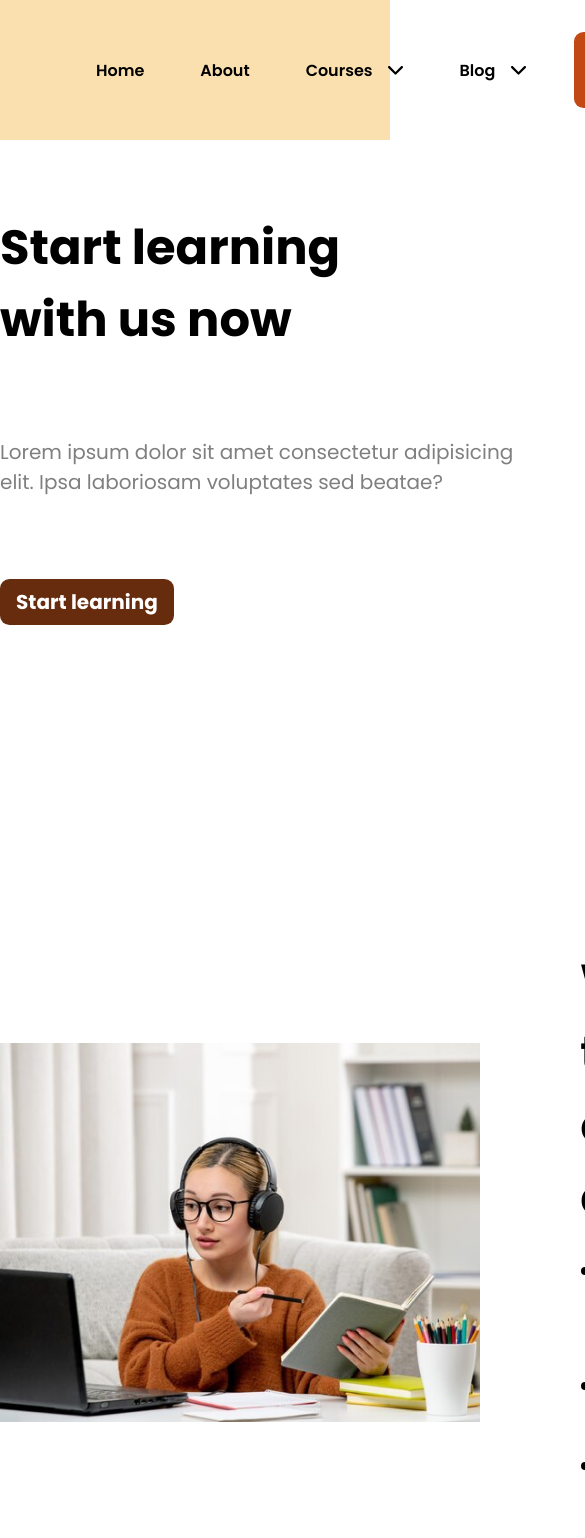
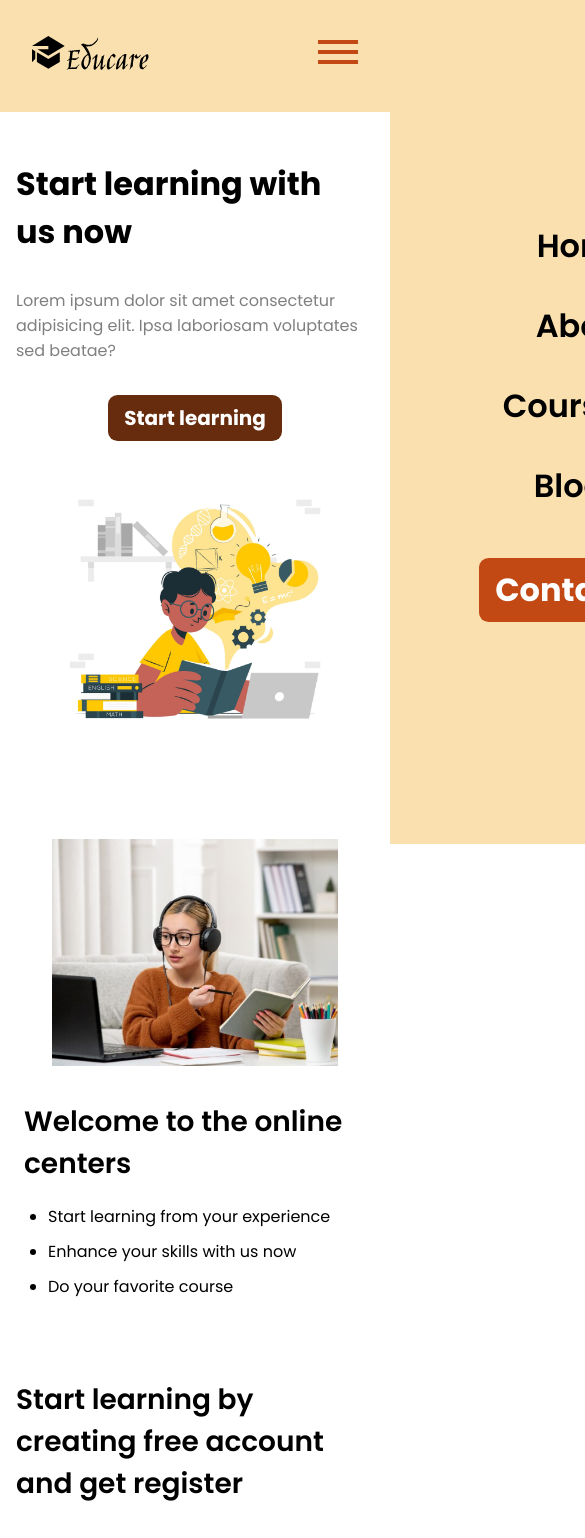
Before and after one commit to N1Code7/education-landing-page, a React (Vite) app: page / in a window 390 px wide. Shown: the top 1538 px of the page, 585 px wide, since content can reach past the window. Built offline with nearby package versions, Linux system fonts and the light colour scheme.

Commit message:
📱 add responsive

```diff
--- a/src/components/Header.tsx
+++ b/src/components/Header.tsx
@@ -1,13 +1,25 @@
+import { useState } from "react";
 import ArrowDown from "../assets/svg/ArrowDown";
 import Logo from "../assets/svg/Logo";
 import Button from "./Button";
 
 const Header = () => {
+  const [openMenu, setOpenMenu] = useState(false);
+
   return (
     <header>
       <Logo />
 
-      <nav>
+      <button
+        className={`burger ${openMenu ? "active" : ""}`}
+        onClick={() => setOpenMenu((prev) => !prev)}
+      >
+        <span className="bar"></span>
+        <span className="bar"></span>
+        <span className="bar"></span>
+      </button>
+
+      <nav className={`${openMenu ? "active" : null}`}>
         <ul>
           <li>Home</li>
           <li>About</li>
--- a/src/sass/_globals.scss
+++ b/src/sass/_globals.scss
@@ -42,7 +42,8 @@ $grey: hsla(0, 0%, 0%, 0.5);
 //
 
 body,
-button {
+button,
+input {
   font-family: "Poppins", sans-serif;
 }
 
@@ -54,40 +55,104 @@ main {
 h2 {
   font-size: 3rem;
   font-weight: 600;
+
+  @include to(600) {
+    max-width: calc(100vw - 3rem);
+    font-size: 1.75rem;
+  }
 }
 
 section {
-  padding-bottom: 15rem;
+  padding: 0 1rem 15rem;
+
+  @include to(600) {
+    padding-bottom: 5rem;
+  }
 }
 
 .hero {
   display: grid;
   grid-template-columns: repeat(2, 1fr);
   grid-template-rows: repeat(3, auto);
-  column-gap: 2rem;
+  column-gap: clamp(1px, 0.5vw, 2rem);
+
+  @include to(1000) {
+    grid-template-columns: 1fr;
+    column-gap: 0;
+    row-gap: 2rem;
+
+    width: fit-content;
+    margin: 10rem auto 0;
+  }
+
+  @include from(1100) {
+    padding-inline: 0;
+  }
 
   h1 {
     width: 26.75rem;
     font-size: 3rem;
     font-weight: 700;
+
+    @include to(600) {
+      max-width: calc(100vw - 3rem);
+      font-size: 2rem;
+    }
   }
 
   p {
     width: 34.375rem;
     color: $grey;
     font-size: 1.25rem;
+
+    @include to(600) {
+      max-width: calc(100vw - 2rem);
+      font-size: 1rem;
+    }
+  }
+
+  button {
+    @include to(600) {
+      justify-self: center;
+    }
   }
 
   aside {
     grid-column: 2/3;
     grid-row: 1 / 4;
+
+    img {
+      @include to(1100) {
+        display: block;
+        width: 80%;
+        margin: 0 auto;
+      }
+    }
+
+    @include to(1000) {
+      grid-column: auto;
+      grid-row: auto;
+    }
   }
 }
 
 .course {
   display: flex;
+  flex-direction: column;
   align-items: center;
-  gap: 6.25rem;
+  gap: clamp(2rem, 9vw, 6.25rem);
+
+  @include from(1100) {
+    flex-direction: row;
+  }
+
+  img {
+    width: 80%;
+
+    @include from(600) {
+      width: auto;
+    }
+  }
 
   .right {
     h2 {
@@ -103,30 +168,60 @@ section {
 
     li {
       list-style-type: disc;
-      font-size: 1.5rem;
+      font-size: 1rem;
+
+      @include from(600) {
+        font-size: 1.5rem;
+      }
     }
   }
 }
 
 .subscribe {
   display: grid;
-  grid-template-columns: repeat(2, auto);
-  grid-template-rows: repeat(2, auto);
-  column-gap: 5.69rem;
-  row-gap: 6.83rem;
+  grid-template-columns: 1fr;
+  // grid-template-rows: repeat(2, auto);
+  row-gap: clamp(2rem, 9vw, 6.83rem);
+
+  img {
+    justify-self: center;
+    width: 80%;
+
+    @include from(600) {
+      width: auto;
+    }
+
+    @include from(1100) {
+      justify-self: auto;
+    }
+  }
+
+  @include from(1100) {
+    grid-template-columns: repeat(2, auto);
+    column-gap: 5.69rem;
+  }
 
   form {
-    grid-column: 1/3;
     display: flex;
+    flex-wrap: wrap;
+    // flex-direction: column;
     justify-content: space-between;
+    gap: 1.5rem;
     padding: 2.5rem;
     background-color: $bg;
+
+    @include from(1100) {
+      grid-column: 1/3;
+      flex-direction: row;
+    }
   }
 
   input {
-    width: 18.75rem;
+    flex: 2 18.75rem;
     height: 4rem;
     border: none;
+    text-align: center;
+    font-size: 1.25rem;
 
     &::placeholder {
       text-align: center;
@@ -143,14 +238,28 @@ section {
 
 .community {
   position: relative;
-  height: 48.75rem;
+  display: flex;
+  flex-direction: column;
+  justify-content: center;
+  align-items: center;
+  min-height: calc(100vh - 7rem);
   padding-bottom: 0;
 
+  @include from(1100) {
+    display: block;
+    height: 48.75rem;
+    min-height: auto;
+  }
+
   .text {
-    position: absolute;
-    top: 4rem;
+    margin: 0 auto;
     text-align: center;
     z-index: 2;
+
+    @include from(1100) {
+      position: absolute;
+      top: 4rem;
+    }
 
     h2 {
       max-width: 32rem;
@@ -168,33 +277,51 @@ section {
   }
 
   img:not(.ellipse) {
-    position: absolute;
-    bottom: 0;
-    right: 0;
+    display: block;
+    width: 100%;
+
+    @include from(1100) {
+      position: absolute;
+      bottom: 0;
+      right: -5rem;
+    }
   }
 
   .ellipse {
     position: absolute;
     z-index: 3;
     animation: randomMove 5s infinite linear;
+    width: 3rem;
+    aspect-ratio: 1;
+
+    @include from(600) {
+      width: auto;
+    }
 
     &:nth-of-type(1) {
-      top: 33.44rem;
-      left: 19.81rem;
+      top: 61%;
+      left: 29%;
     }
     &:nth-of-type(2) {
       top: 0;
-      left: 37.31rem;
+      left: 55%;
       animation-delay: 0.3s;
+
+      @include from(600) {
+        left: 80%;
+      }
+      @include from(1100) {
+        left: 55%;
+      }
     }
     &:nth-of-type(3) {
-      top: 25.06rem;
-      left: 2.5rem;
+      top: 49%;
+      left: 4%;
       animation-delay: 0.6s;
     }
     &:nth-of-type(4) {
-      top: 10.31rem;
-      left: 57.44rem;
+      top: 23%;
+      left: 85%;
       animation-delay: 0.9s;
     }
   }
--- /dev/null
+++ b/src/sass/components/_burger.scss
@@ -0,0 +1,69 @@
+.burger {
+  position: fixed;
+  top: 2rem;
+  right: 2rem;
+  z-index: 6;
+  display: none;
+  border: none;
+  cursor: pointer;
+
+  @include to(1000) {
+    display: flex;
+    flex-direction: column;
+    justify-content: center;
+    align-items: center;
+    width: 2.5rem;
+    aspect-ratio: 1;
+    background-color: transparent;
+  }
+
+  .bar {
+    position: absolute;
+    left: 50%;
+    transform: translateX(-50%);
+    width: 100%;
+    height: 0.25rem;
+    background-color: $accent;
+    transition: top 0.3s ease-out, transform 0.1s linear;
+
+    &:nth-of-type(1) {
+      top: calc(25% - 2px);
+    }
+    &:nth-of-type(2) {
+      top: calc(50% - 2px);
+    }
+    &:nth-of-type(3) {
+      top: calc(75% - 2px);
+    }
+  }
+
+  &.active {
+    .bar {
+      transition: top 0.1s linear, transform 0.3s ease-out;
+
+      &:nth-of-type(1) {
+        top: calc(50% - 2px);
+        transform: translateX(-50%) rotate(45deg);
+      }
+      &:nth-of-type(2) {
+        top: calc(50% - 2px);
+        visibility: hidden;
+      }
+      &:nth-of-type(3) {
+        top: calc(50% - 2px);
+        transform: translateX(-50%) rotate(-45deg);
+      }
+    }
+  }
+}
+
+// @keyframes openBurger {
+//   to {
+//     transition: top 0.1s ease-out, transform 0.3s ease-out;
+//   }
+// }
+// @keyframes closeBurger {
+//   to {
+//     transition: top 0.3s ease-out, transform 0.1s ease-out;
+//   }
+// }
--- a/src/sass/components/_button.scss
+++ b/src/sass/components/_button.scss
@@ -13,8 +13,10 @@
   transition: transform 0.3s ease-out;
   cursor: pointer;
 
-  &:hover {
-    transform: translateY(-0.5rem);
+  @include fine {
+    &:hover {
+      transform: translateY(-0.5rem);
+    }
   }
 
   &-primary {
--- a/src/sass/layout/_footer.scss
+++ b/src/sass/layout/_footer.scss
@@ -1,13 +1,34 @@
 footer {
   position: relative;
-  display: grid;
-  grid-template-columns: repeat(4, 1fr);
-
-  padding: 6rem 6rem 12rem;
+  display: flex;
+  flex-direction: column;
+  gap: 1.5rem;
+  padding: 6rem 2rem 12rem;
   background-color: $bg;
 
+  & > * {
+    min-width: 12rem;
+  }
+
+  @include from(700) {
+    display: grid;
+    grid-template-columns: repeat(3, 1fr);
+  }
+
+  @include from(1100) {
+    grid-template-columns: repeat(4, 1fr);
+    padding-inline: 6rem;
+  }
+
   & > svg {
-    align-self: center;
+    @include from(700) {
+      grid-column: 1 / 4;
+    }
+
+    @include from(1100) {
+      grid-column: 1/2;
+      align-self: center;
+    }
   }
 
   .networks {
@@ -25,8 +46,10 @@ footer {
     svg {
       cursor: pointer;
 
-      &:hover {
-        fill: $accent;
+      @include fine {
+        &:hover {
+          fill: $accent;
+        }
       }
     }
   }
--- a/src/sass/layout/_header.scss
+++ b/src/sass/layout/_header.scss
@@ -1,9 +1,27 @@
 header {
+  position: relative;
   display: flex;
   justify-content: space-between;
   align-items: center;
   padding: 2rem 6rem;
   background-color: $bg;
+
+  @include to(1000) {
+    position: fixed;
+    inset: 0 0 auto;
+    z-index: 7;
+    min-height: 7rem;
+  }
+
+  & > svg {
+    @include to(1000) {
+      position: absolute;
+      top: 2rem;
+      left: 2rem;
+      z-index: 6;
+      width: clamp(100px, 30vw, 136px);
+    }
+  }
 }
 
 nav {
@@ -11,10 +29,31 @@ nav {
   align-items: center;
   gap: 3rem;
 
+  @include to(1000) {
+    position: fixed;
+    inset: 0;
+    z-index: 5;
+    transform: translateX(100%);
+    flex-direction: column;
+    justify-content: center;
+    background-color: $bg;
+    transition: transform 0.3s ease-out;
+
+    &.active {
+      transform: translateX(0);
+    }
+  }
+
   ul {
     display: flex;
     align-items: center;
     gap: 3.5rem;
+
+    @include to(1000) {
+      flex-direction: column;
+      gap: 2rem;
+      width: 18rem;
+    }
   }
 
   li {
@@ -26,6 +65,11 @@ nav {
     font-weight: 600;
     cursor: pointer;
 
+    @include to(1000) {
+      font-size: min(10vw, 2rem);
+    }
+
+    @include fine {
       &:hover::after {
         transform: scaleX(1);
       }
@@ -33,7 +77,7 @@ nav {
       &::after {
         content: "";
         position: absolute;
-      top: 1.6rem;
+        top: calc(100% + 3px);
         left: 0;
         height: 2px;
         width: 100%;
@@ -41,6 +85,17 @@ nav {
         transform-origin: left;
         transition: transform 0.3s ease-out;
         background-color: black;
+
+        @include to(1000) {
+          top: 100%;
         }
       }
     }
+  }
+
+  .btn {
+    @include to(1000) {
+      font-size: min(10vw, 2rem);
+    }
+  }
+}
--- a/src/sass/style.scss
+++ b/src/sass/style.scss
@@ -1,4 +1,5 @@
 @import "./globals";
 @import "./components/button";
+@import "./components/burger";
 @import "./layout/header";
 @import "./layout/footer";
```
Lines whose indentation alone changed are shown as unchanged.
